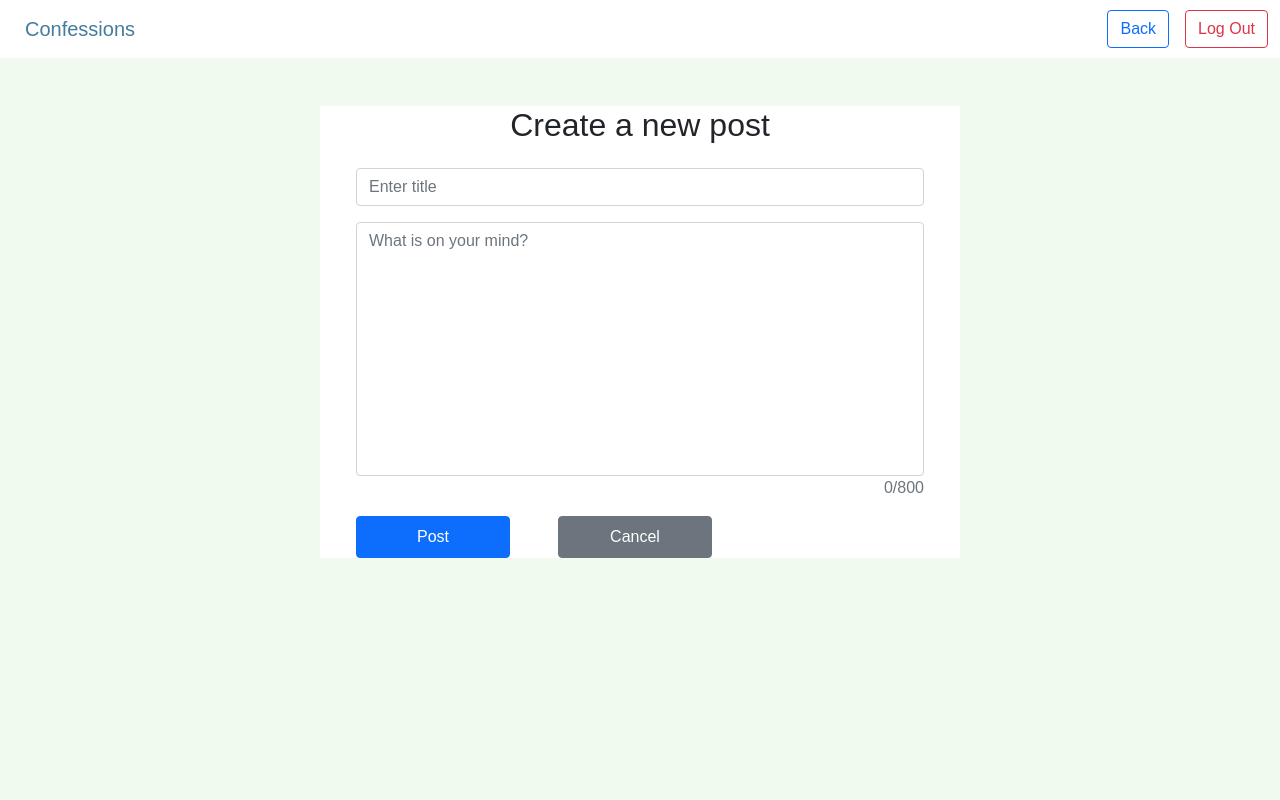
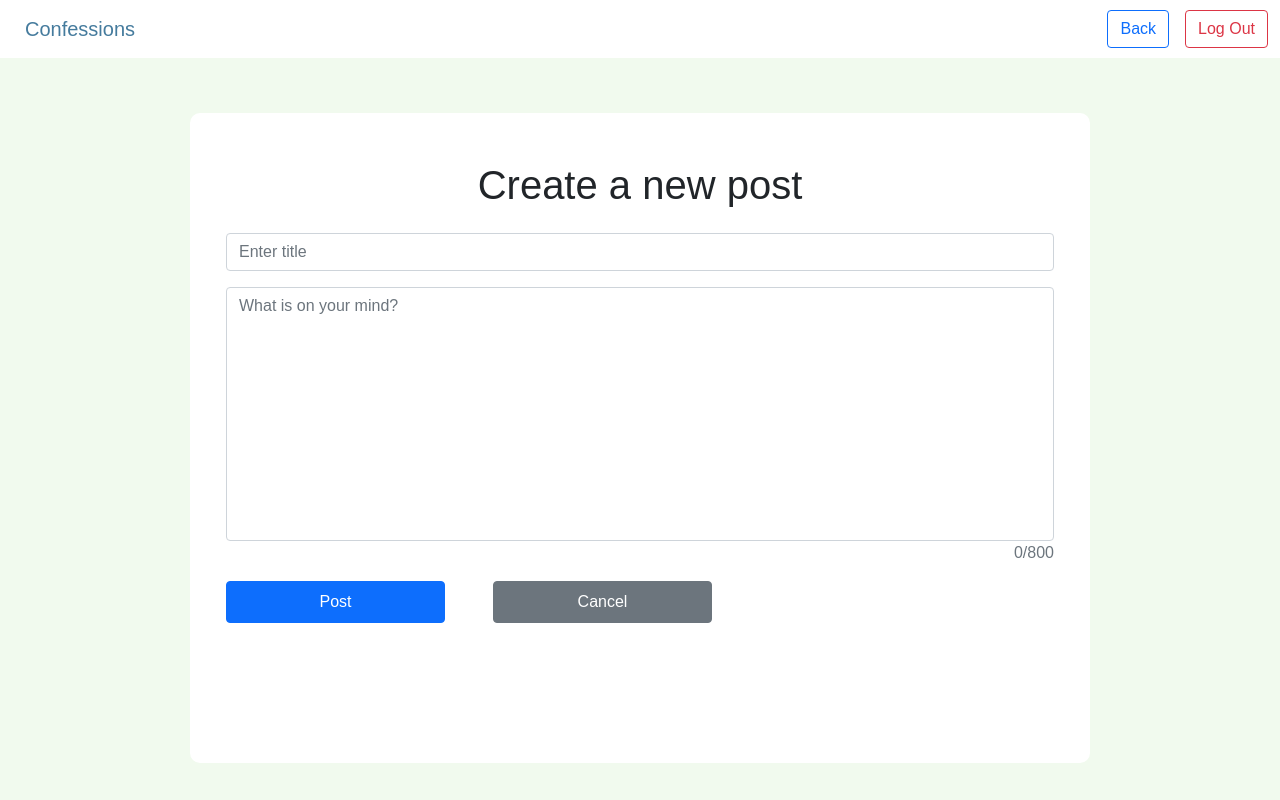
Before and after one commit to SLuo490/Confessions, a React (Create React App) app: page /create in a window 1280 px wide. Built offline with nearby package versions, Linux system fonts and the light colour scheme; no server answers; sample sign-in values are in the browser's storage; a web font is replaced by a local one.

Commit message:
fix create post style

```diff
--- a/src/components/PostForm.js
+++ b/src/components/PostForm.js
@@ -20,7 +20,7 @@ export default function PostForm() {
     <div className='PostForm'>
       {error && <ErrorAlert details={error} />}
       <form>
-        <div className='form-group mx-4 mt-2'>
+        <div className='form-group mx-4 mt-4'>
           <input
             type='text'
             className='form-control mb-3'
--- a/src/pages/CreatePostPage.js
+++ b/src/pages/CreatePostPage.js
@@ -22,12 +22,14 @@ export default function CreatePostPage() {
   return (
     <div className='CreatePostPage'>
       <Nav />
-      <div className='center'>
-        <div className='container bg-white w-50 h-75 radius'>
-          <h2 className='d-flex justify-content-center align-items-center mt-5 pb-3'>
-            Create a new post
-          </h2>
-          <PostForm />
+      <div className='container-fluid background-style'>
+        <div className='row form-style'>
+          <div className='col'>
+            <div className='login-form'>
+              <h1 className='text-center mt-5'>Create a new post</h1>
+              <PostForm />
+            </div>
+          </div>
         </div>
       </div>
     </div>
```
